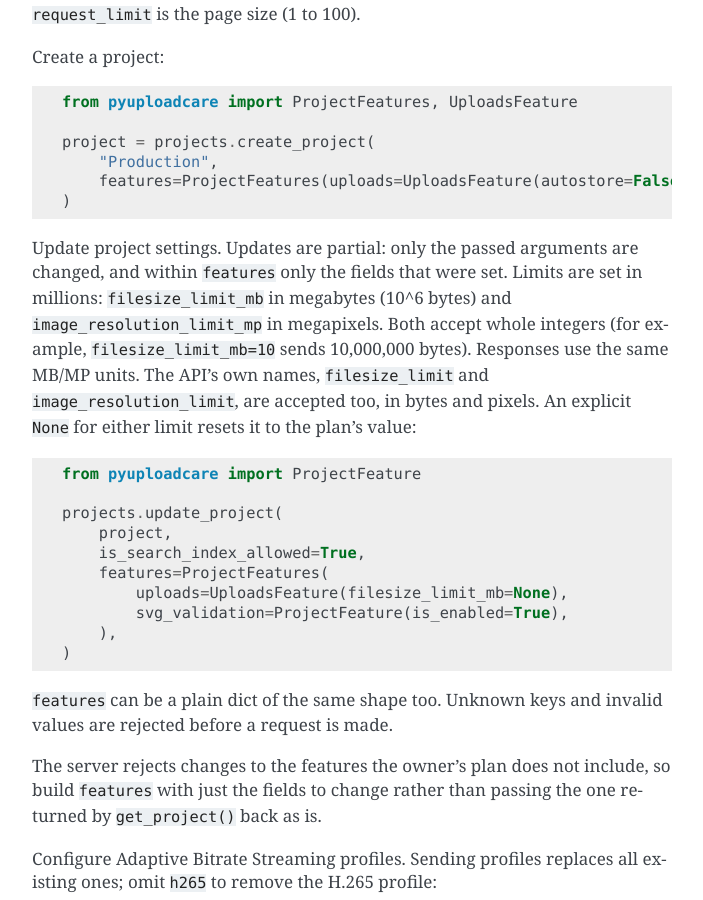
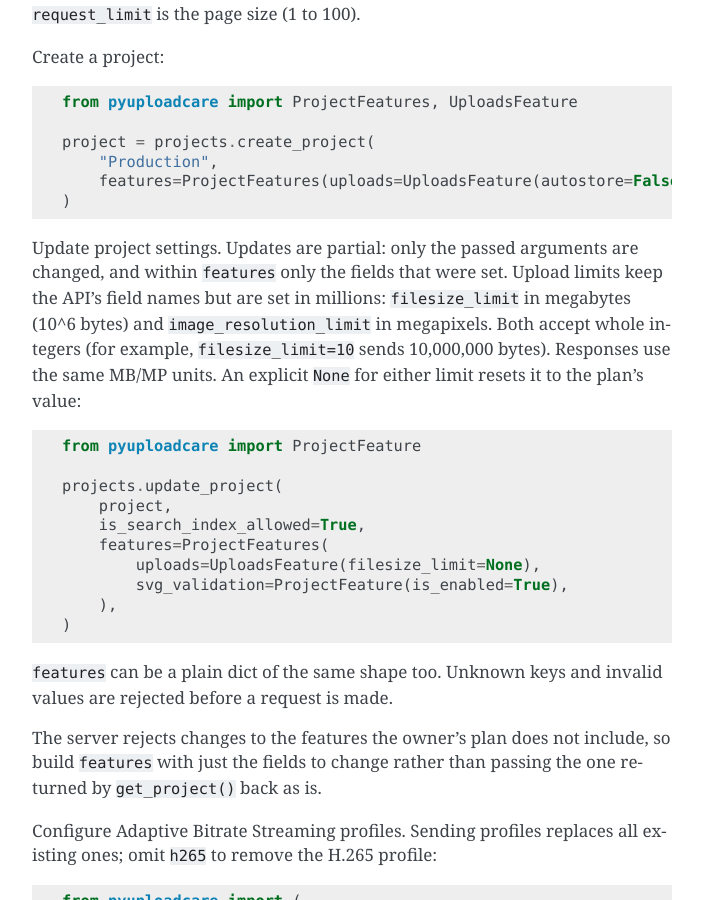
Before and after one commit to uploadcare/pyuploadcare, a Sphinx documentation site: the page built from docs/project_api.rst, in a window 1280 px wide and 900 px high, scrolled down 980 px. Shown: the whole window, without its empty margins (408-1111 px from the left). Built offline with Sphinx 7.4.7, drawn with Linux system fonts in a browser that asks for light colours.

Commit message:
UCCORE-1899: Keep API field names for upload limits in MB/MP
UploadsFeature names the limits filesize_limit and image_resolution_limit,
as the API does, so JSON schemas built from the models match the API's.
The values are in megabytes and megapixels; they are converted to and from
bytes and pixels only at the HTTP boundary, via the API_UNITS context.

Co-Authored-By: Claude Opus 5.5 <noreply@anthropic.com>

```diff
--- a/docs/project_api.rst
+++ b/docs/project_api.rst
@@ -54,11 +54,10 @@ Create a project::
 
 Update project settings. Updates are partial: only the passed arguments are
 changed, and within ``features`` only the fields that were set.
-Limits are set in millions: ``filesize_limit_mb`` in megabytes (10^6 bytes)
-and ``image_resolution_limit_mp`` in megapixels. Both accept whole integers
-(for example, ``filesize_limit_mb=10`` sends 10,000,000 bytes). Responses use
-the same MB/MP units. The API's own names, ``filesize_limit`` and
-``image_resolution_limit``, are accepted too, in bytes and pixels. An explicit
+Upload limits keep the API's field names but are set in millions:
+``filesize_limit`` in megabytes (10^6 bytes) and ``image_resolution_limit`` in
+megapixels. Both accept whole integers (for example, ``filesize_limit=10``
+sends 10,000,000 bytes). Responses use the same MB/MP units. An explicit
 ``None`` for either limit resets it to the plan's value::
 
     from pyuploadcare import ProjectFeature
@@ -67,7 +66,7 @@ the same MB/MP units. The API's own names, ``filesize_limit`` and
         project,
         is_search_index_allowed=True,
         features=ProjectFeatures(
-            uploads=UploadsFeature(filesize_limit_mb=None),
+            uploads=UploadsFeature(filesize_limit=None),
             svg_validation=ProjectFeature(is_enabled=True),
         ),
     )
```
Also changed, not shown: 4 other files.
